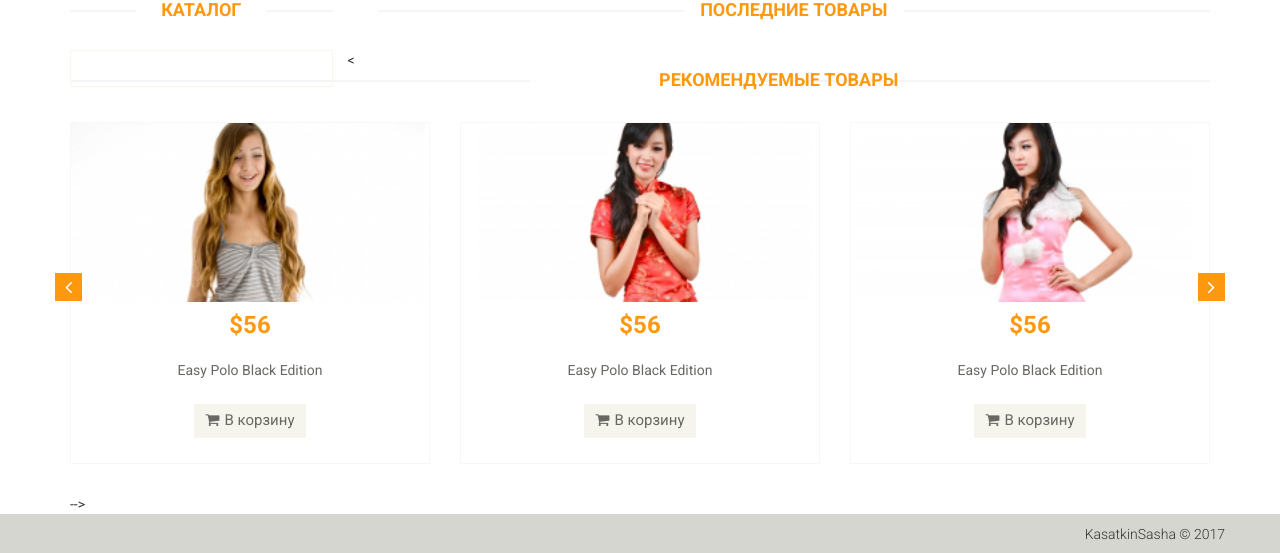
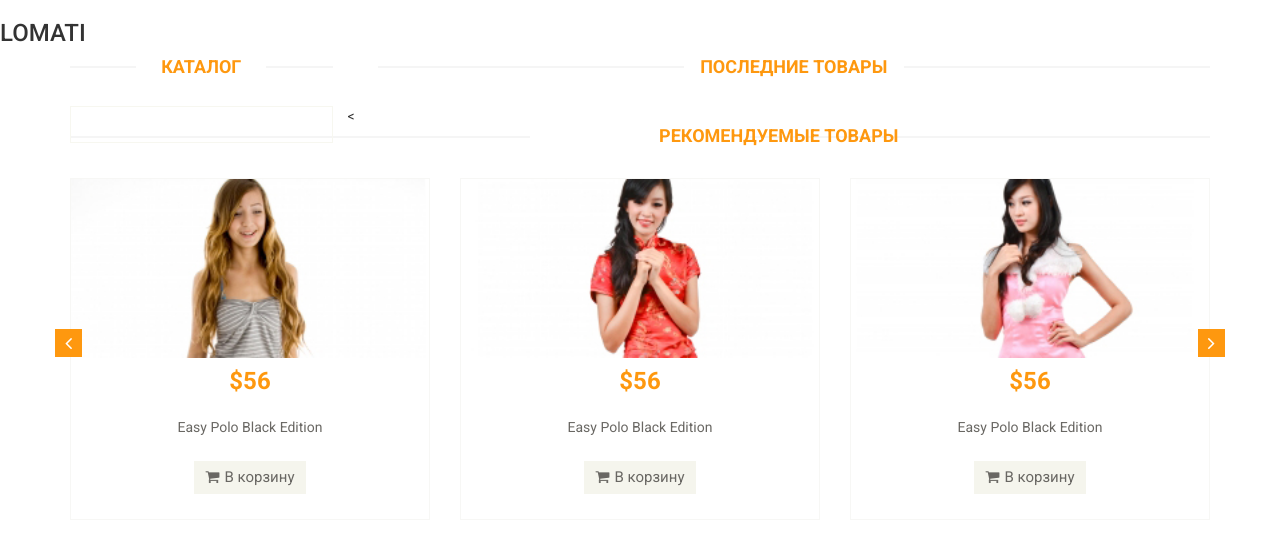
Before and after one commit to YODAXYZ/MY_MAGAZIN, a PHP site: page / in a window 1280 px wide. Shown: the part 207-760 px from the top of the page. Run offline with PHP 8.4, Linux system fonts and the light colour scheme; data that the repository does not hold is empty; a stand-in replaces the project's code that opens the database connection; some libraries are stand-ins or nearby versions.

Commit message:
bag(fitcha)

```diff
--- a/views/site/index.php
+++ b/views/site/index.php
@@ -1,5 +1,6 @@
 <?php include ROOT . '/views/layots/header.php'; ?><!--header-->
 <section>
+    <h3>LOMATI</h3>
     <div class="container">
         <div class="row">
             <div class="col-sm-3">
```
